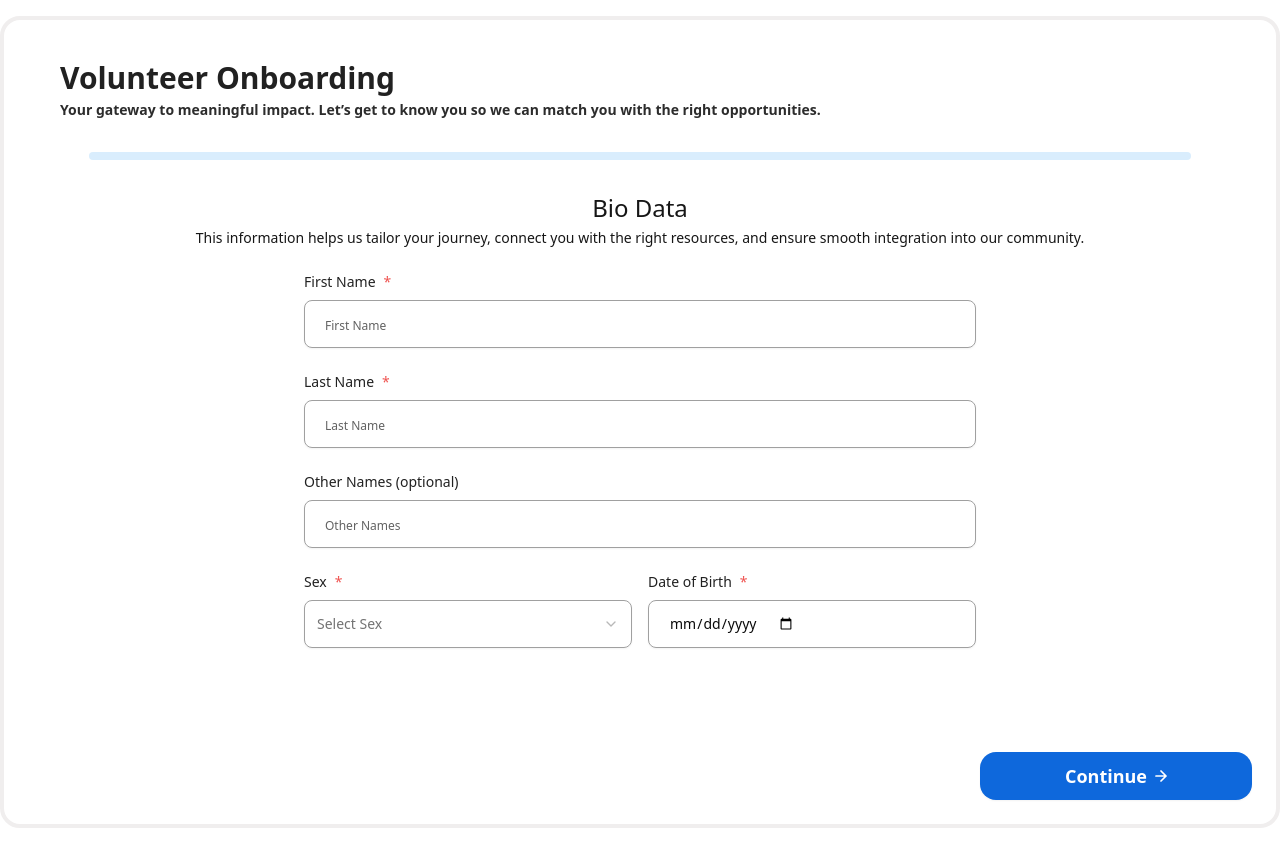
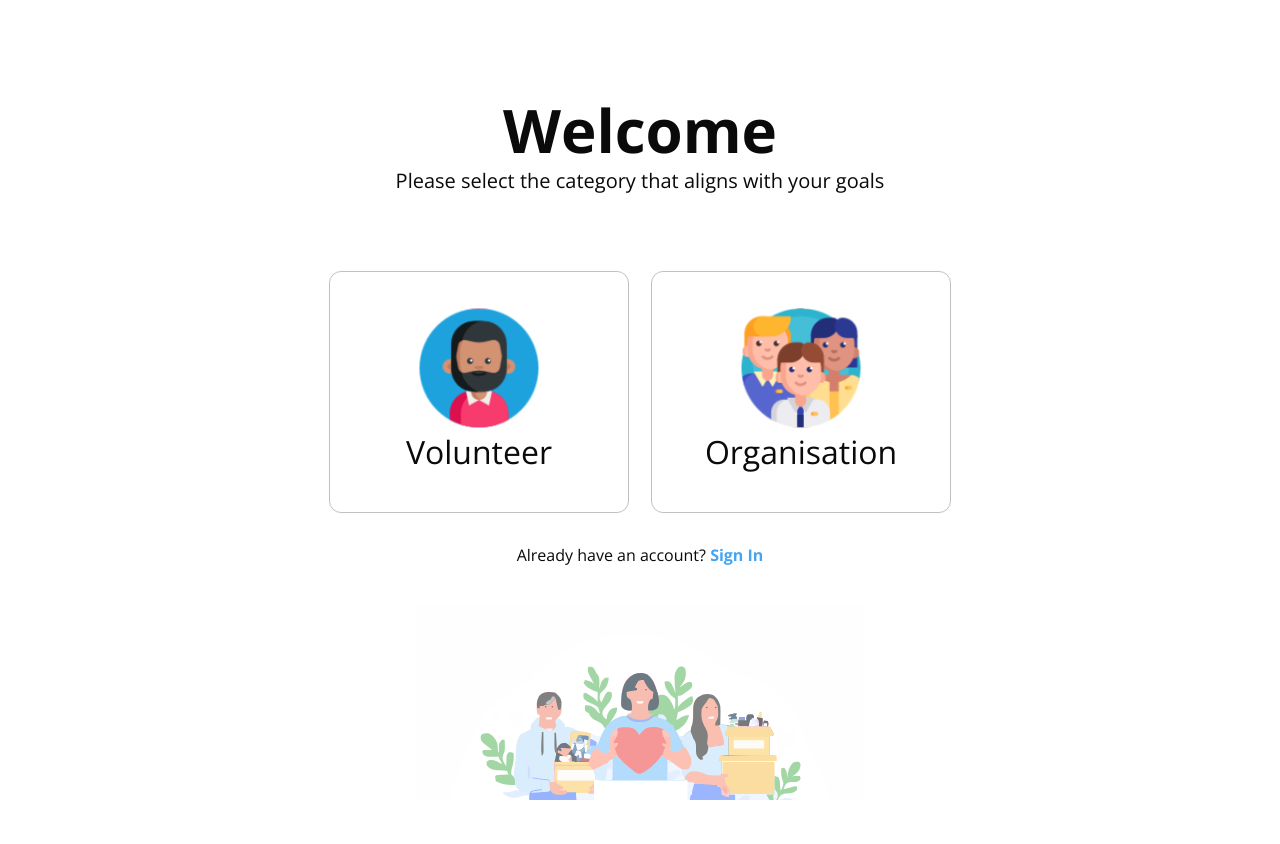
Before and after one commit to Trustesse-limited/trustesse-ivoluntia-spa, a Next.js app: page / in a window 1280 px wide. After the commit the page ends 800 px from the top, so only its background shows below. Built offline with nearby package versions, Linux system fonts and the light colour scheme.

Commit message:
feat(ui): copy role selection page from onboarding page to home

```diff
--- a/src/app/layout.tsx
+++ b/src/app/layout.tsx
@@ -22,7 +22,12 @@ export default function RootLayout({
 }>) {
   return (
     <html lang="en" className={openSans.variable}>
-      <body className="antialiased font-sans">{children}</body>
+      <body className="antialiased font-sans">
+        <div className="max-w-[1538px] font-openSans min-h-screen flex flex-col justify-start items-center relative  px-2  w-[100%]">
+          {/* you can add nav/header here if needed */}
+          {children}
+        </div>
+      </body>
     </html>
   );
 }
--- a/src/app/login/page.tsx
+++ b/src/app/login/page.tsx
@@ -10,7 +10,7 @@ import Image from 'next/image'
 import { useState } from 'react'
 
 
-const page = () => {
+const Page = () => {
 
   //for the social icons login
   const socialIcons = [
@@ -82,4 +82,4 @@ const handleSubmit = (e: React.FormEvent<HTMLFormElement>) => {
   )
 }
 
-export default page
+export default Page
--- a/src/app/page.tsx
+++ b/src/app/page.tsx
@@ -1,50 +1,67 @@
-"use client";
+import React from "react";
+import UserTypeCard from "./onboarding/signup/components/UserTypeCardProps";
+import Image from "next/image";
+import Link from "next/link";
 
-import React, { useState } from "react";
-import BioDataForm from "./onboarding/volunteer/components/screens/bioDataForm";
-import LocationForm from "./onboarding/volunteer/components/screens/locationForm";
-import { VolunteerFormData } from "@/types";
-import Layout from "./onboarding/volunteer/components/layout";
-import InterestAndCauseForm from "./onboarding/volunteer/components/screens/InterestAndCauseForm";
-import SkillsAndStrengthForm from "./onboarding/volunteer/components/screens/SkillsAndStrengthForm";
+//usertypecard details
+const userType = [
+  {
+    text: "Volunteer",
+    img: "/Man.svg",
+    alt: "Volunteer",
+    link: "/onboarding/signup/volunteer",
+  },
+  {
+    text: "Organisation",
+    img: "/People.svg",
+    alt: "Organisation",
+    link: "/onboarding/signup/org",
+  },
+];
 
-const VolunteerOnboarding: React.FC = () => {
-  const [step, setStep] = useState<number>(0);
-  const [formData, setFormData] = useState<VolunteerFormData>({
-    firstName: "",
-    lastName: "",
-    otherNames: "",
-    sex: "",
-    dob: "",
-    country: "",
-    state: "",
-    city: "",
-    zip: "",
-    address: "",
-  });
+//for the styling of the volunteer and org text
+const styleItem = "sm:text-[32px]  font-[400] text-[#ODODOD]]";
 
-  const screens = [
-    <BioDataForm key="bio" formData={formData} setFormData={setFormData} />,
-    <LocationForm
-      key="location"
-      formData={formData}
-      setFormData={setFormData}
-      />,
-      <InterestAndCauseForm key={"interest"} />,
-    <SkillsAndStrengthForm key={"skills"} />,
-
-  ];
-
+const page = () => {
   return (
-    <Layout
-      step={step}
-      totalSteps={screens.length}
-      onNext={() => setStep((prev) => Math.min(prev + 1, screens.length - 1))}
-      onBack={() => setStep((prev) => Math.max(prev - 1, 0))}
-    >
-      {screens[step]}
-    </Layout>
+    <>
+      <h1 className="md:text-6xl  text-4xl font-[700] pt-[130px] sm:pt-[100px] text-center">
+        Welcome
+      </h1>
+      <p className="pt-[6px] sm:text-[20px] text-[13px] text-center">
+        Please select the category that aligns with your goals
+      </p>
+      <div className="flex gap-[22px] ">
+        {userType.map((user, index) => (
+          <Link href={user.link} key={index}>
+            <UserTypeCard key={index}>
+              <Image
+                src={user.img}
+                width={70}
+                height={70}
+                className="md:w-[120px] md:h-[120px] sm:w-[100px] sm:h-[100px]"
+                alt={user.alt}
+              />
+              <h2 className={styleItem}>{user.text}</h2>
+            </UserTypeCard>
+          </Link>
+        ))}
+      </div>
+      <p className="pt-[30px] text-[16px]">
+        Already have an account?{" "}
+        <span className="text-primary font-[700]">
+          <Link href="/login">Sign In</Link>
+        </span>
+      </p>
+      <Image
+        src="/user.svg"
+        alt="illustration-svg"
+        width={446}
+        height={223}
+        className="fixed bottom-0 z-[-1] sm:block hidden"
+      />
+    </>
   );
 };
 
-export default VolunteerOnboarding;
+export default page;
```
